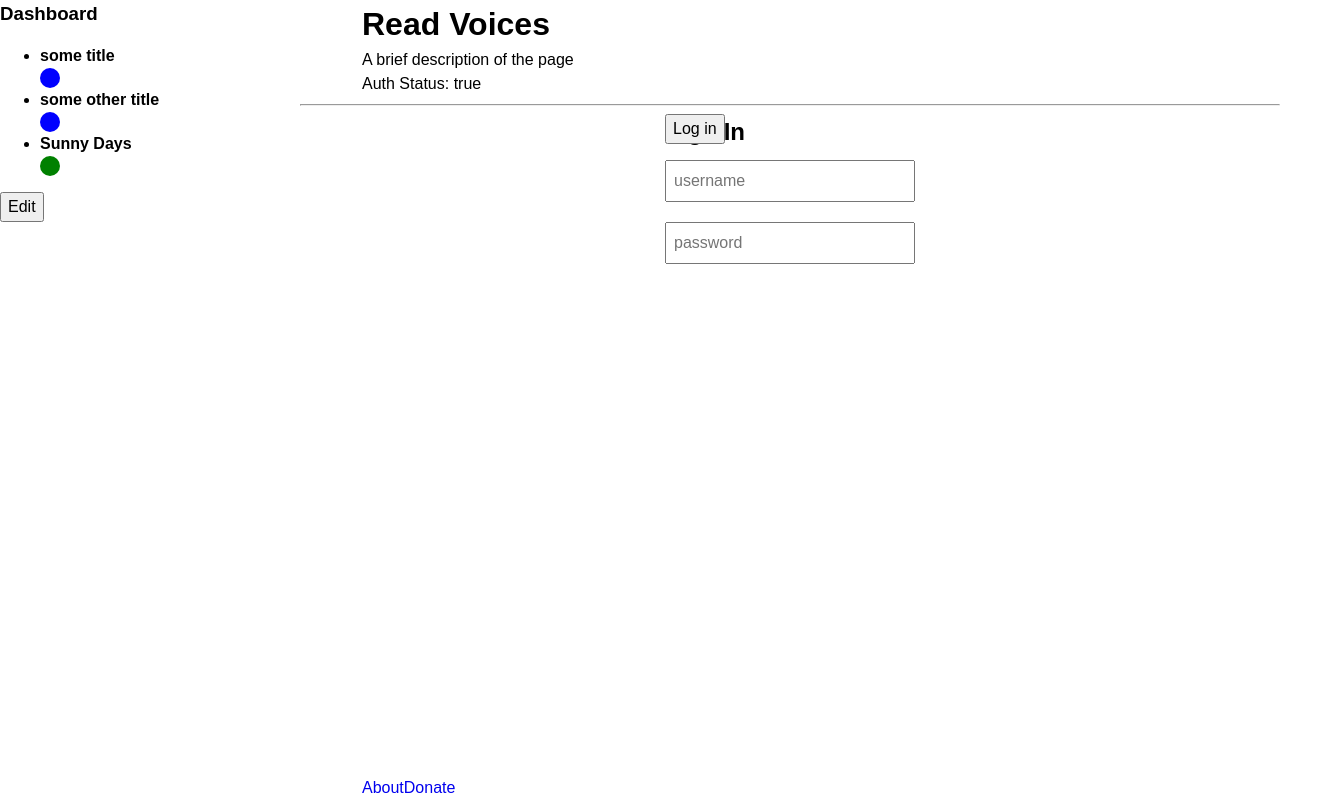
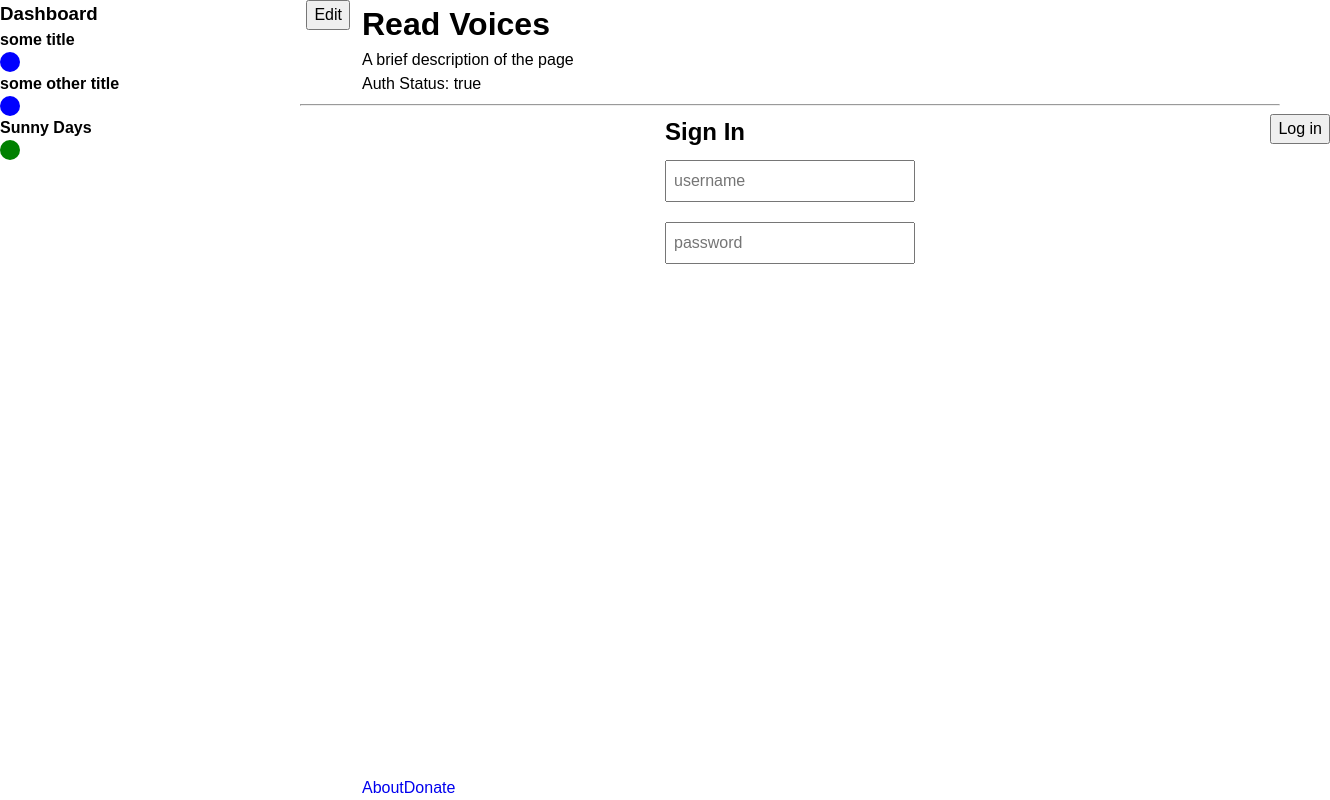
Before and after one commit to williamowen65/read_voices, a React app: page /auth in a window 1280 px wide. Shown: the whole page, 1330 px wide, since content can reach past the window. Built offline with nearby package versions, Linux system fonts and the light colour scheme.

Commit message:
looking good

```diff
--- a/src/components/UI/dashboard/Dashboard.js
+++ b/src/components/UI/dashboard/Dashboard.js
@@ -8,6 +8,7 @@ import { setIsEditing } from "../../../context/appReducer";
 import gsap from "gsap";
 import Status from "./util/statusEnum";
 
+const width = 300;
 export default function Dashboard() {
     const { stories } = useSelector(
         (state) => state.stories
@@ -21,9 +22,29 @@ export default function Dashboard() {
         dispatch(setIsEditing());
         const el =
             document.querySelector("#dashboard");
-        gsap.to(el, {
+        const btn =
+            document.querySelector("#edit");
+
+        const tl = gsap.timeline({
+            defaults: { duration: 1 },
+        });
+
+        tl.to(
+            "#dashboard",
+            {
                 width: isEditing ? 300 : 0,
-        });
+                ease: "none",
+            },
+            "="
+        );
+        // .to(
+        //     btn,
+        //     {
+        //         left: isEditing ? width : 0,
+        //         ease: "none",
+        //     },
+        //     "="
+        // );
 
         document
             .querySelector("#website")
@@ -32,6 +53,51 @@ export default function Dashboard() {
                 isEditing ? "false" : "true"
             );
     };
+
+    return (
+        <MetaDashboardStyled>
+            <div
+                id='dashboard'
+                className='dashboardContainer'
+            >
+                <h3>Dashboard</h3>
+                <ul>
+                    {stories.map((el, i) => (
+                        <li key={i}>
+                            <h4>{el.title}</h4>
+                            <Dot story={el} />
+                            {/* <p>
+                                {el.meta.datePublished.toString()}
+                            </p> */}
+                        </li>
+                    ))}
+                </ul>
+            </div>
+            {/* <DashboardStyled className='dashboardContainer'> */}
+            <Button
+                onClick={handleClick}
+                id='edit'
+            >
+                {isEditing ? "Done" : "Edit"}
+            </Button>
+            {/* </DashboardStyled> */}
+        </MetaDashboardStyled>
+    );
+}
+
+const MetaDashboardStyled = styled.div`
+    white-space: nowrap;
+    display: flex;
+    align-items: flex-start;
+    position: relative;
+    #dashboard {
+        width: ${width}px;
+        position: relative;
+    }
+    button {
+        /* left: ${width}px; */
+    }
+`;
 
 const Dot = ({ story }) => {
     const status = story.meta.status;
@@ -61,28 +127,3 @@ export default function Dashboard() {
         <DotStyled className='dot'></DotStyled>
     );
 };
-
-    return (
-        <div>
-            <DashboardStyled id='dashboard'>
-                <h3>Dashboard</h3>
-                <ul>
-                    {stories.map((el, i) => (
-                        <li key={i}>
-                            <h4>{el.title}</h4>
-                            <Dot story={el} />
-                            {/* <p>
-                                {el.meta.datePublished.toString()}
-                            </p> */}
-                        </li>
-                    ))}
-                </ul>
-            </DashboardStyled>
-            <Button onClick={handleClick}>
-                {isEditing ? "Done" : "Edit"}
-            </Button>
-        </div>
-    );
-}
-
-const DashboardStyled = styled.div``;
--- a/src/components/UI/dashboard/styles/_dashboard.scss
+++ b/src/components/UI/dashboard/styles/_dashboard.scss
@@ -1,8 +1,11 @@
 #dashboard {
-    width: 300px;
     transition: all 0.5s;
-    position: relative;
     overflow: hidden;
+    ul {
+        padding: 0;
+        margin: 0;
+        list-style-type: none;
+    }
     .dot {
         width: 20px;
         height: 20px;
@@ -11,5 +14,6 @@
 }
 button {
     position: absolute;
-    // right: -66px;
+    right: -50px;
+    z-index: 10;
 }
--- a/src/components/UI/dashboard/styles/index.css
+++ b/src/components/UI/dashboard/styles/index.css
@@ -1,8 +1,11 @@
 #dashboard {
-  width: 300px;
   transition: all 0.5s;
-  position: relative;
   overflow: hidden;
+}
+#dashboard ul {
+  padding: 0;
+  margin: 0;
+  list-style-type: none;
 }
 #dashboard .dot {
   width: 20px;
@@ -12,6 +15,8 @@
 
 button {
   position: absolute;
+  right: -50px;
+  z-index: 10;
 }
 
 /*# sourceMappingURL=index.css.map */
```
Also changed, not shown: 1 other file (tests, documents, lock files or other folders). Lines whose indentation alone changed are shown as unchanged.
